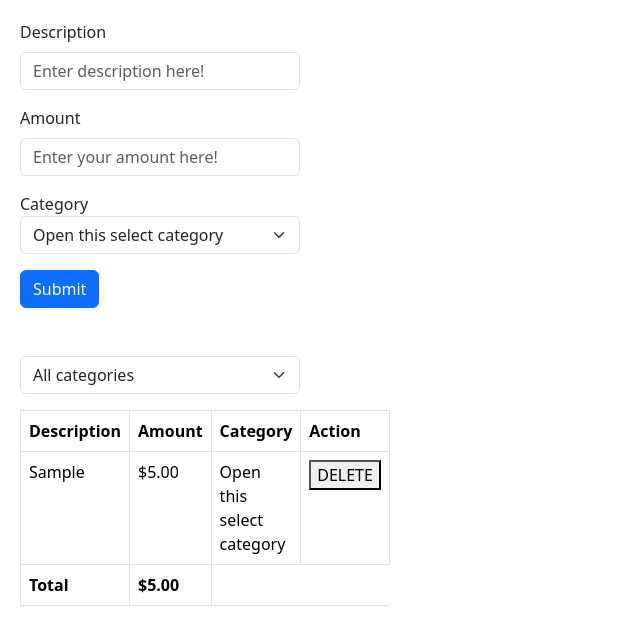
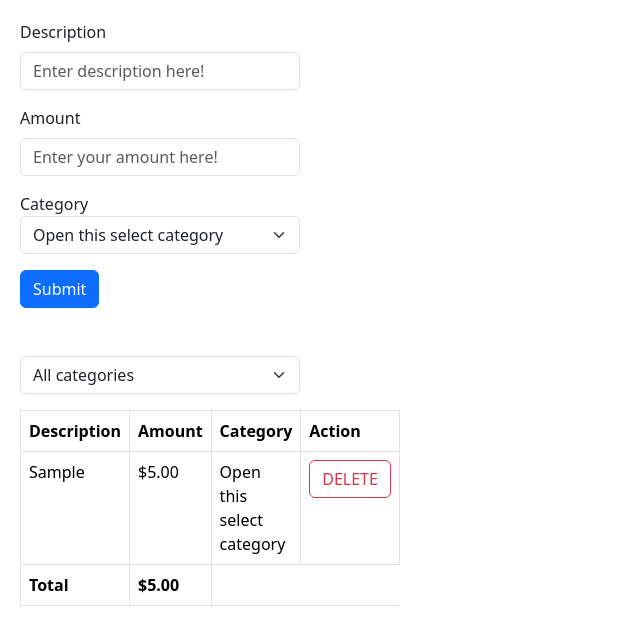
Before and after one commit to Scientific-Research/react-forms-MoHa, a React (Vite) app: page / in a window 1280 px wide. Both pictures are taken after typing "Sample", "5" into the empty fields and a click on the button "Submit". Shown: the top 644 px of the page, without its empty margins (0-640 px from the left). Built offline with nearby package versions, Linux system fonts and the light colour scheme.

Commit message:
It works perfect, but filtering must be done!

```diff
--- a/src/components/Form.tsx
+++ b/src/components/Form.tsx
@@ -25,6 +25,7 @@ const Form = () => {
 	let Total = 0;
 	const [data, setData] = useState<IFormData[]>([]);
 
+	// if (data.length === 0) return null;
 	const {
 		register,
 		handleSubmit,
@@ -133,7 +134,10 @@ const Form = () => {
 							<td>{`$${item.Amount}.00`}</td>
 							<td>{item.Category}</td>
 							<td>
-								<button onClick={() => handleDelete(index)}>
+								<button
+									className="btn btn-outline-danger"
+									onClick={() => handleDelete(index)}
+								>
 									DELETE
 								</button>
 							</td>
```
